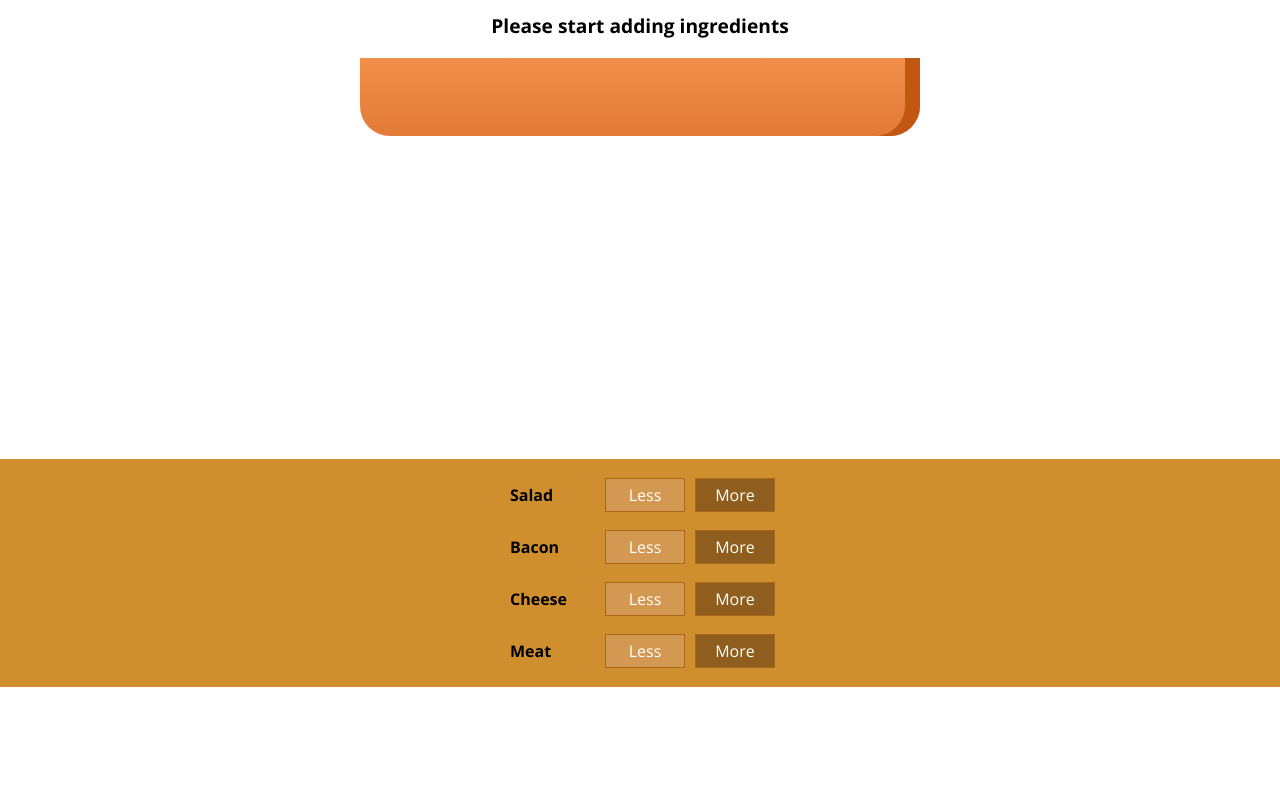
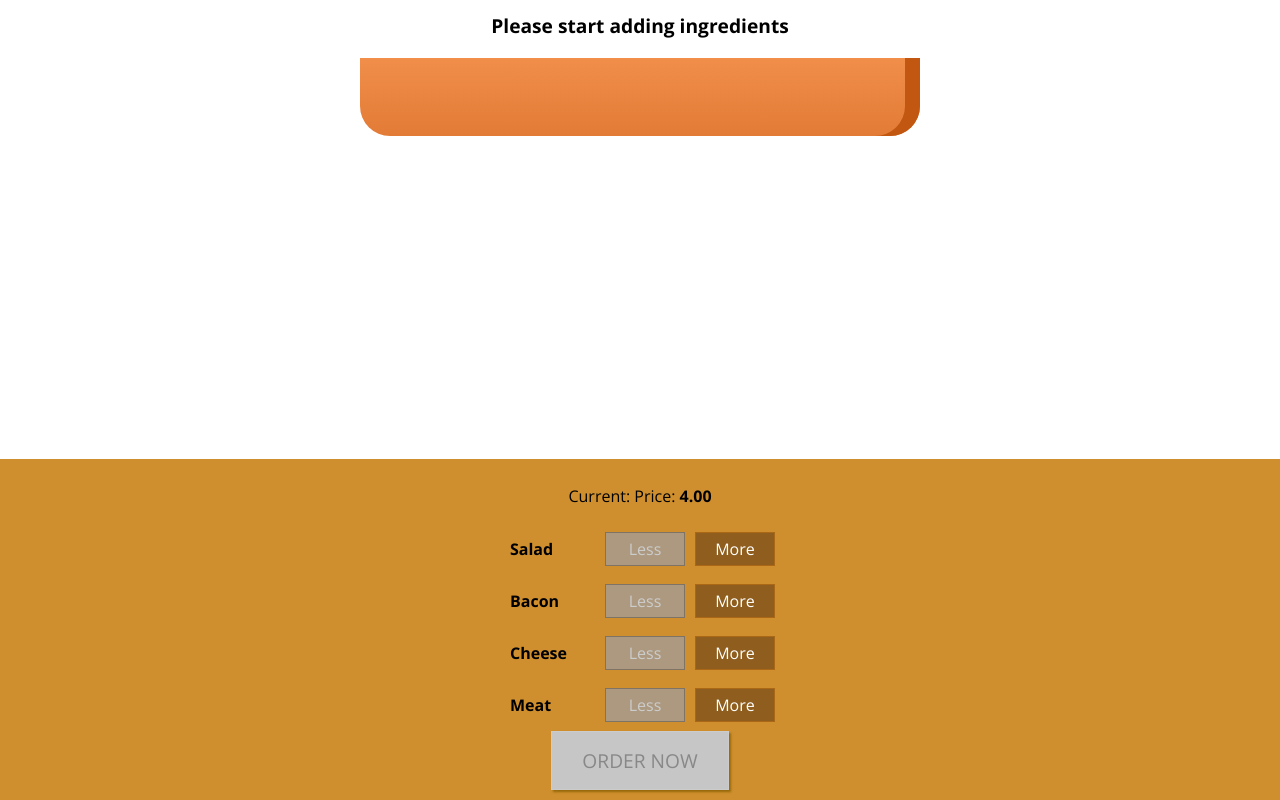
Before and after one commit to NateRive/burgerBuilder, a React app: page / in a window 1280 px wide. Shown: the part 179-979 px from the top of the page. Before the commit the page ends 866 px from the top, so only its background shows below. Built offline with nearby package versions, Linux system fonts and the light colour scheme.

Commit message:
created modal

```diff
--- a/src/components/Burger/BuildControll/BuildControl/BuildControl.js
+++ b/src/components/Burger/BuildControll/BuildControl/BuildControl.js
@@ -6,8 +6,12 @@
 	return (
 		<div className={classes.BuildControl}>
 			<div className={classes.Label}>{props.label}</div>
-			<button className={classes.Less}>Less</button>
-			<button className={classes.More}>More</button>
+			<button className={classes.Less} onClick={props.removed} disabled={props.disabled}>
+				Less
+			</button>
+			<button className={classes.More} onClick={props.added}>
+				More
+			</button>
 		</div>
 	);
 };
--- a/src/components/Burger/BuildControll/BuildControls.css
+++ b/src/components/Burger/BuildControll/BuildControls.css
@@ -8,3 +8,45 @@
 	margin: auto;
 	padding: 10px 0;
 }
+
+.OrderButton {
+	background-color: #dad735;
+	outline: none;
+	cursor: pointer;
+	border: 1px solid #966909;
+	color: #966909;
+	font-family: inherit;
+	font-size: 1.2em;
+	padding: 15px 30px;
+	box-shadow: 2px 2px 2px #966909;
+}
+
+.OrderButton:hover,
+.OrderButton:active {
+	background-color: #a0db41;
+	border: 1px solid #966909;
+	color: #966909;
+}
+
+.OrderButton:disabled {
+	background-color: #c7c6c6;
+	cursor: not-allowed;
+	border: 1px solid #ccc;
+	color: #888888;
+}
+
+.OrderButton:not(:disabled) {
+	animation: enable 0.3s linear;
+}
+
+@keyframes enable {
+	0% {
+		transform: scale(1);
+	}
+	60% {
+		transform: scale(1.1);
+	}
+	100% {
+		transform: scale(1);
+	}
+}
--- a/src/components/Burger/BuildControll/BuildControls.js
+++ b/src/components/Burger/BuildControll/BuildControls.js
@@ -12,7 +12,24 @@
 const buildControls = (props) => {
 	return (
 		<div className={classes.BuildControls}>
-			{controls.map((ctrl) => <BuildControl key={ctrl.label} label={ctrl.label} />)}
+			<p>
+				Current: Price: <strong>{props.price.toFixed(2)}</strong>
+			</p>
+			{controls.map((ctrl) => (
+				<BuildControl
+					key={ctrl.label}
+					label={ctrl.label}
+					added={() => props.ingredientAdded(ctrl.type)}
+					removed={() => {
+						props.ingredientRemoved(ctrl.type);
+					}}
+					disabled={props.disabled[ctrl.type]}
+				/>
+			))}
+
+			<button className={classes.OrderButton} disabled={!props.purchaseble} onClick={props.ordered}>
+				ORDER NOW
+			</button>
 		</div>
 	);
 };
--- /dev/null
+++ b/src/components/Burger/OrderSummary/OrderSummary.js
@@ -0,0 +1,23 @@
+import React from 'react';
+import Aux from '../../../hoc/Aux';
+
+const orderSummary = (props) => {
+	const ingredientSummary = Object.keys(props.ingredients).map((igKey) => {
+		return (
+			<li key={igKey}>
+				<span style={{ textTransform: 'capitalize' }}>{igKey}</span> :{props.ingredients[igKey]}
+			</li>
+		);
+	});
+
+	return (
+		<Aux>
+			<h3>Your order</h3>
+			<p>A delicious burger with the following ingredients</p>
+			<ul>{ingredientSummary}</ul>
+			<p>Continue to Checkout?</p>
+		</Aux>
+	);
+};
+
+export default orderSummary;
--- /dev/null
+++ b/src/components/UI/Modal/Modal.css
@@ -0,0 +1,20 @@
+.Modal {
+	position: fixed;
+	z-index: 500;
+	background-color: white;
+	width: 70%;
+	border: 1px solid #ccc;
+	box-shadow: 1px 1px 1px black;
+	padding: 16px;
+	left: 15%;
+	top: 30%;
+	box-sizing: border-box;
+	transition: all 0.3s ease-out;
+}
+
+@media (min-width: 600px) {
+	.Modal {
+		width: 500px;
+		left: calc(50% - 250px);
+	}
+}
--- /dev/null
+++ b/src/components/UI/Modal/Modal.js
@@ -0,0 +1,18 @@
+import React from 'react';
+import classes from './Modal.css';
+
+const modal = (props) => {
+	return (
+		<div
+			className={classes.Modal}
+			style={{
+				transform: props.show ? 'translateY(0)' : 'translateY(-100vh)',
+				opacity: props.show ? '1' : '0'
+			}}
+		>
+			{props.children}
+		</div>
+	);
+};
+
+export default modal;
--- a/src/containers/BuegerBuilder/BurgerBuilder.js
+++ b/src/containers/BuegerBuilder/BurgerBuilder.js
@@ -2,22 +2,102 @@
 import Aux from '../../hoc/Aux';
 import Burger from '../../components/Burger/Burger';
 import BuildControls from '../../components/Burger/BuildControll/BuildControls';
+import Modal from '../../components/UI/Modal/Modal';
+import OrderSummary from '../../components/Burger/OrderSummary/OrderSummary';
+
+const INGREDIENT_PRICES = {
+	salad: 0.5,
+	cheese: 0.4,
+	meat: 1.3,
+	bacon: 0.7
+};
 
 class BurgerBuilder extends Component {
 	state = {
 		ingredients: {
-			// salad: 1,
-			// bacon: 1,
-			// cheese: 2,
-			// meat: 2
+			salad: 0,
+			bacon: 0,
+			cheese: 0,
+			meat: 0
+		},
+		totalPrice: 4,
+		purchaseble: false,
+		purchasing: false
+	};
+
+	updatePurchaseState(ingredients) {
+		const sum = Object.keys(ingredients)
+			.map((igKey) => {
+				return ingredients[igKey];
+			})
+			.reduce((sum, el) => {
+				return sum + el;
+			}, 0);
+		this.setState({
+			purchaseble: sum > 0
+		});
+	}
+
+	addIngredientHandler = (type) => {
+		const updatedCount = this.state.ingredients[type] + 1;
+		const updatedIngredients = { ...this.state.ingredients };
+		updatedIngredients[type] = updatedCount;
+		const priceAddition = INGREDIENT_PRICES[type];
+		// const oldPrice = this.state.totalPrice;
+		// const newPrice = oldPrice + priceAddition;
+		this.setState({
+			totalPrice: this.state.totalPrice + priceAddition,
+			ingredients: updatedIngredients
+		});
+		this.updatePurchaseState(updatedIngredients);
+	};
+
+	removeIngredientHandler = (type) => {
+		const oldCount = this.state.ingredients[type];
+		if (oldCount <= 0) {
+			return;
 		}
+		const updatedCount = oldCount - 1;
+		const updatedIngredients = { ...this.state.ingredients };
+		updatedIngredients[type] = updatedCount;
+		const priceDeduction = INGREDIENT_PRICES[type];
+		// const oldPrice = this.state.totalPrice;
+		// const newPrice = oldPrice + priceAddition;
+		this.setState({
+			totalPrice: this.state.totalPrice - priceDeduction,
+			ingredients: updatedIngredients
+		});
+		this.updatePurchaseState(updatedIngredients);
+	};
+
+	purchaseHandler = () => {
+		this.setState({
+			purchasing: true
+		});
 	};
 
 	render() {
+		const disabledInfo = {
+			...this.state.ingredients
+		};
+		for (let key in disabledInfo) {
+			disabledInfo[key] = disabledInfo[key] <= 0;
+		}
 		return (
 			<Aux>
+				<Modal show={this.state.purchasing}>
+					<OrderSummary ingredients={this.state.ingredients} />
+				</Modal>
+
 				<Burger ingredients={this.state.ingredients} />
-				<BuildControls />
+				<BuildControls
+					purchaseble={this.state.purchaseble}
+					price={this.state.totalPrice}
+					ingredientAdded={this.addIngredientHandler}
+					ingredientRemoved={this.removeIngredientHandler}
+					ordered={this.purchaseHandler}
+					disabled={disabledInfo}
+				/>
 			</Aux>
 		);
 	}
```
Also changed, not shown: src/components/UI/Backdrop/Backdrop.js (added).
